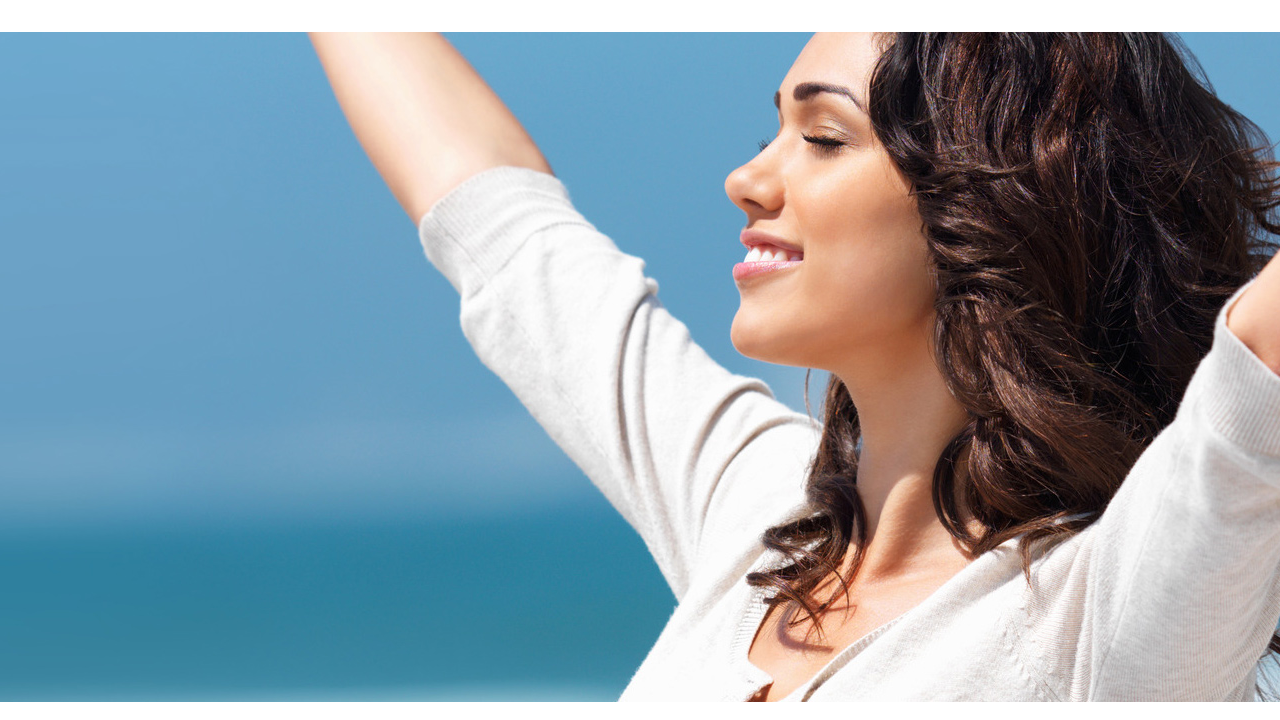
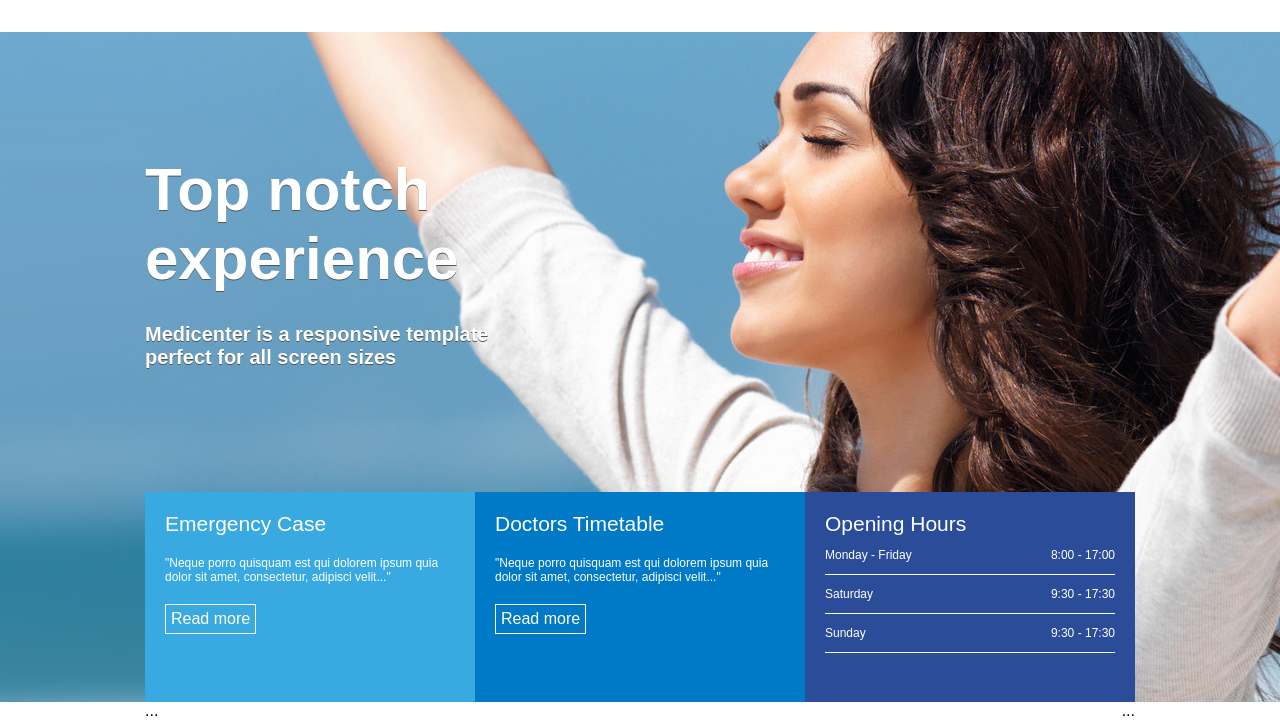
Before and after one commit to fernandopaschoeto/CursoB7WEB-Projeto1-FlexBox, a plain HTML site: page index.html in a window 1280 px wide. Shown: the part 88-808 px from the top of the page. Drawn offline with nearby package versions, Linux system fonts and the light colour scheme.

Commit message:
Aula 3 e exercício.

```diff
--- a/assets/css/style.css
+++ b/assets/css/style.css
@@ -8,7 +8,7 @@
 body {
     margin: 0;
     padding: 0;
-    font-family: 'Open sans', sans-serif;
+    font-family: Arial, Helvetica, sans-serif;
 }
 
 header {
@@ -38,7 +38,8 @@ nav ul {
 }
 
 
-nav ul, nav li {
+nav ul,
+nav li {
     list-style: none;
     margin: 0;
     padding: 0;
@@ -65,8 +66,100 @@ nav ul li a:hover {
 }
 
 #banner {
+    display: flex;
+    justify-content: center;
     background-image: url('../images/img1.jpg');
     background-position: center;
     background-size: cover;
     height: 670px;
 }
+
+.collum {
+    flex-direction: column;
+}
+
+.banner_headline {
+    flex: 1;
+    display: flex;
+    flex-direction: column;
+    justify-content: center;
+}
+
+.banner_headline h1 {
+    margin: 0;
+    padding: 0;
+    max-width: 350px;
+    color: #FFF;
+    font-size: 60px;
+    text-shadow: 0 1px 0 #555;
+}
+
+.banner_headline h2 {
+    margin: 0;
+    padding: 0;
+    max-width: 350px;
+    margin-top: 30px;
+    color: #FFF;
+    font-size: 20px;
+    text-shadow: 0 1px 0 #555;
+}
+
+.banner_options {
+    height: 210px;
+    display: flex;
+}
+
+.banner_options a {
+    display: inline-block;
+    border: 1px solid #FFF;
+    padding: 5px;
+    text-decoration: none;
+    color: #FFF;
+}
+
+.banner1, .banner2, .banner3 {
+    flex: 1;
+    color: #FFF;
+    padding: 20px;
+}
+
+.banner1 {
+    background-color: #39aae1;
+}
+.banner2 {
+    background-color: #0079c7;
+}
+.banner3 {
+    background-color: #2b4c99;
+}
+
+.banner_title {
+    font-size: 21px;
+
+}
+
+.banner_desc {
+    font-size: 12px;
+    margin: 20px 0;
+}
+
+.schedule_tasks {
+
+}
+
+.task{
+    font-size: 12px;
+    display: flex;
+    justify-content: space-between;
+    border-bottom: 1px solid #FFF;
+
+}
+
+.task p {
+    flex-direction: column;
+}
+
+#geral {
+    display: flex;
+    justify-content: center;
+}
--- a/index.html
+++ b/index.html
@@ -17,7 +17,7 @@
         <div class="container">
             <div class="logo">
                 <a href="#">
-                    <img src="./assets/images/logo.png" ></imag>
+                    <img src="./assets/images/logo.png"></imag>
                 </a>
             </div>
             <div class="menu">
@@ -36,6 +36,64 @@
         </div>
     </header>
     <section id="banner">
+        <div class="container collum">
+            <div class="banner_headline">
+                <h1>Top notch experience</h1>
+                <h2>Medicenter is a responsive template perfect for all screen sizes</h2>
+            </div>
+            <div class="banner_options">
+                <div class="banner1">
+                    <div class="banner_title">
+                        Emergency Case
+                    </div>
+                    <div class="banner_desc">
+                        "Neque porro quisquam est qui dolorem ipsum quia dolor sit amet,
+                        consectetur, adipisci velit..."
+                    </div>
+                    <a href="#">Read more</a>
+                </div>
+                <div class="banner2">
+                    <div class="banner_title">
+                        Doctors Timetable
+                    </div>
+                    <div class="banner_desc">
+                        "Neque porro quisquam est qui dolorem ipsum quia dolor sit amet,
+                        consectetur, adipisci velit..."
+                    </div>
+                    <a href="#">Read more</a>
+                </div>
+                <div class="banner3">
+                    <div class="banner_title">
+                        Opening Hours
+                    </div>
+                    <div class="schedule_tasks">
+                        <div class="task">
+                            <p>Monday - Friday</p>
+                            <p>8:00 - 17:00</p>
+                        </div>
+                        <div class="task">
+                            <p>Saturday</p>
+                            <p>9:30 - 17:30</p>
+                        </div>
+                        <div class="task">
+                            <p>Sunday</p>
+                            <p>9:30 - 17:30</p>
+                        </div>
+                    </div>
+                </div>
+            </div>
+        </div>
+    </section>
+
+    <section id="geral">
+        <div class="container">
+            <div>
+                ...
+            </div>
+            <asside>
+                ...
+            </asside>
+        </div>
 
     </section>
 </body>
```
